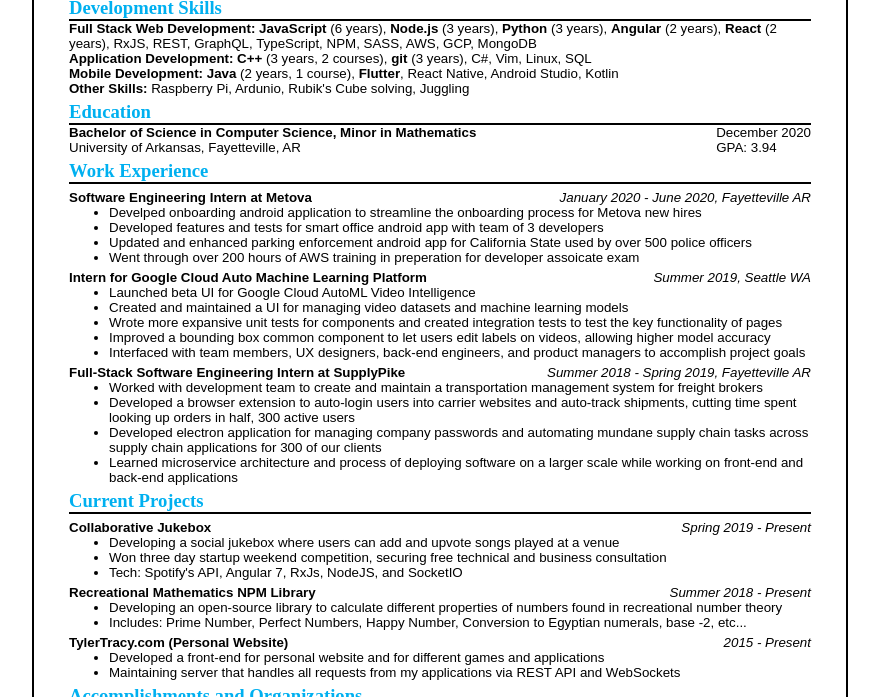
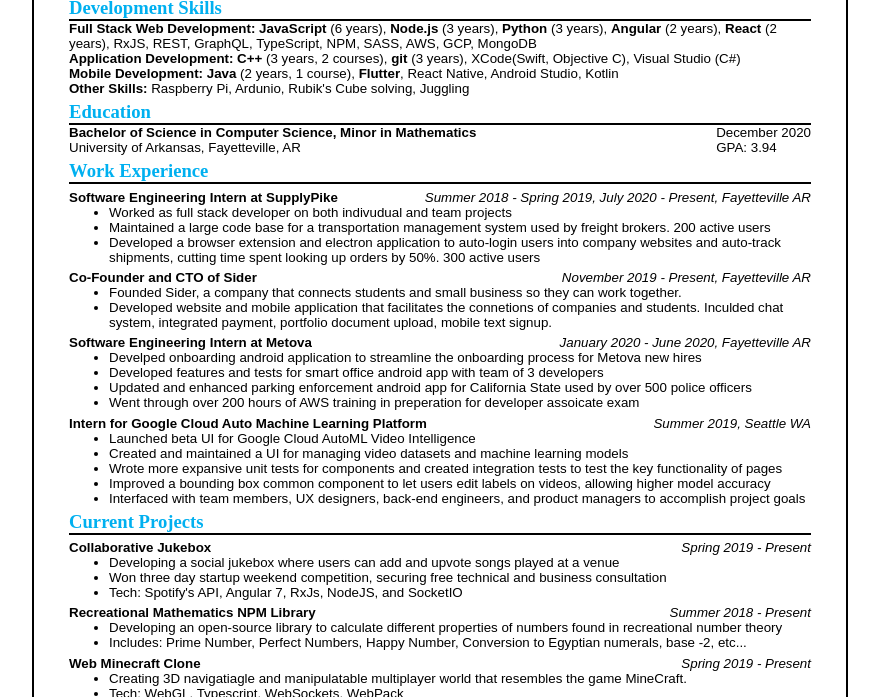
Before and after one commit to tylerthecoder/resume, a plain HTML site: page public/index.html in a window 1280 px wide. Shown: the part 103-800 px from the top of the page, without its empty margins (200-1079 px from the left). Drawn offline with Linux system fonts and the light colour scheme.

Commit message:
Updating with Sider and Minecraft Clone

```diff
--- a/public/index.html
+++ b/public/index.html
@@ -23,7 +23,7 @@
       <b>Python</b> (3 years), <b>Angular</b> (2 years), <b>React</b> (2 years), RxJS, REST, GraphQL, TypeScript, NPM, SASS, AWS, GCP, MongoDB
     </p>
     <p>
-      <b>Application Development:</b> <b>C++</b> (3 years, 2 courses), <b>git</b> (3 years), C#, Vim, Linux, SQL
+      <b>Application Development:</b> <b>C++</b> (3 years, 2 courses), <b>git</b> (3 years), XCode(Swift, Objective C), Visual Studio (C#)
     </p>
     <p>
       <b>Mobile Development:</b> <b>Java</b> (2 years, 1 course), <b>Flutter</b>, React Native, Android Studio, Kotlin
@@ -49,6 +49,37 @@
 
   <section>
     <h1>Work Experience</h1>
+
+    <div class="title-row">
+      <b>Software Engineering Intern at SupplyPike</b>
+      <i>Summer 2018 - Spring 2019, July 2020 - Present, Fayetteville AR</i>
+    </div>
+    <ul>
+      <li>
+        Worked as full stack developer on both indivudual and team projects
+      </li>
+      <li>
+        Maintained a large code base for a transportation management system used by freight brokers. 200 active users
+      </li>
+      <li>
+        Developed a browser extension and electron application to auto-login users into company
+        websites and auto-track shipments, cutting time spent looking up orders by 50%. 300 active users
+      </li>
+    </ul>
+
+    <div class="title-row">
+      <b>Co-Founder and CTO of Sider</b>
+      <i>November 2019 - Present, Fayetteville AR</i>
+    </div>
+    <ul>
+      <li>
+        Founded Sider, a company that connects students and small business so they can work together.
+      </li>
+      <li>
+        Developed website and mobile application that facilitates the connetions of companies and students.
+        Inculded chat system, integrated payment, portfolio document upload, mobile text signup.
+      </li>
+    </ul>
 
     <div class="title-row">
       <b>Software Engineering Intern at Metova</b>
@@ -92,29 +123,6 @@
       </li>
     </ul>
 
-    <div class="title-row">
-      <b>Full-Stack Software Engineering Intern at SupplyPike</b>
-      <i>Summer 2018 - Spring 2019, Fayetteville AR</i>
-    </div>
-    <ul>
-      <li>
-        Worked with development team to create and maintain
-        a transportation management system for freight brokers
-      </li>
-      <li>
-        Developed a browser extension to auto-login users into carrier
-        websites and auto-track shipments, cutting time spent looking up
-        orders in half, 300 active users
-      </li>
-      <li>
-        Developed electron application for managing company passwords and automating mundane supply chain tasks across
-        supply chain applications for 300 of our clients
-      </li>
-      <li>
-        Learned microservice architecture and process of deploying software on a larger scale while working on front-end
-        and back-end applications
-      </li>
-    </ul>
   </section>
 
   <section>
@@ -151,13 +159,18 @@
     </ul>
 
     <div class="title-row">
-      <b>TylerTracy.com (Personal Website)</b>
-      <i>2015 - Present</i>
+      <b>Web Minecraft Clone</b>
+      <i>Spring 2019 - Present</i>
     </div>
     <ul>
-      <li>Developed a front-end for personal website and for different games and applications</li>
-      <li>Maintaining server that handles all requests from my applications via REST API and WebSockets</li>
+      <li>
+        Creating 3D navigatiagle and manipulatable multiplayer world that resembles the game MineCraft.
+      </li>
+      <li>
+        Tech: WebGL, Typescript, WebSockets, WebPack
+      </li>
     </ul>
+
   </section>
 
   <section>
```
Also changed, not shown: 4 other files.
